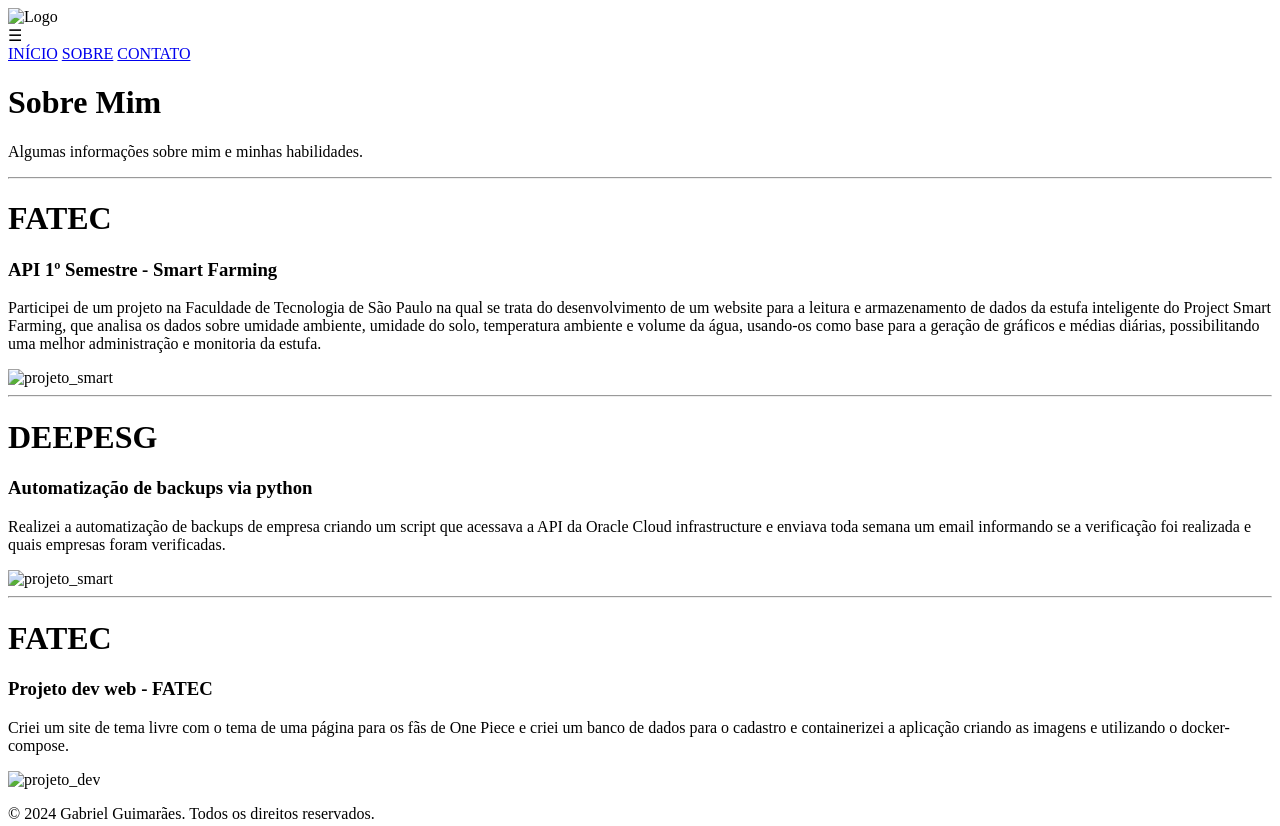
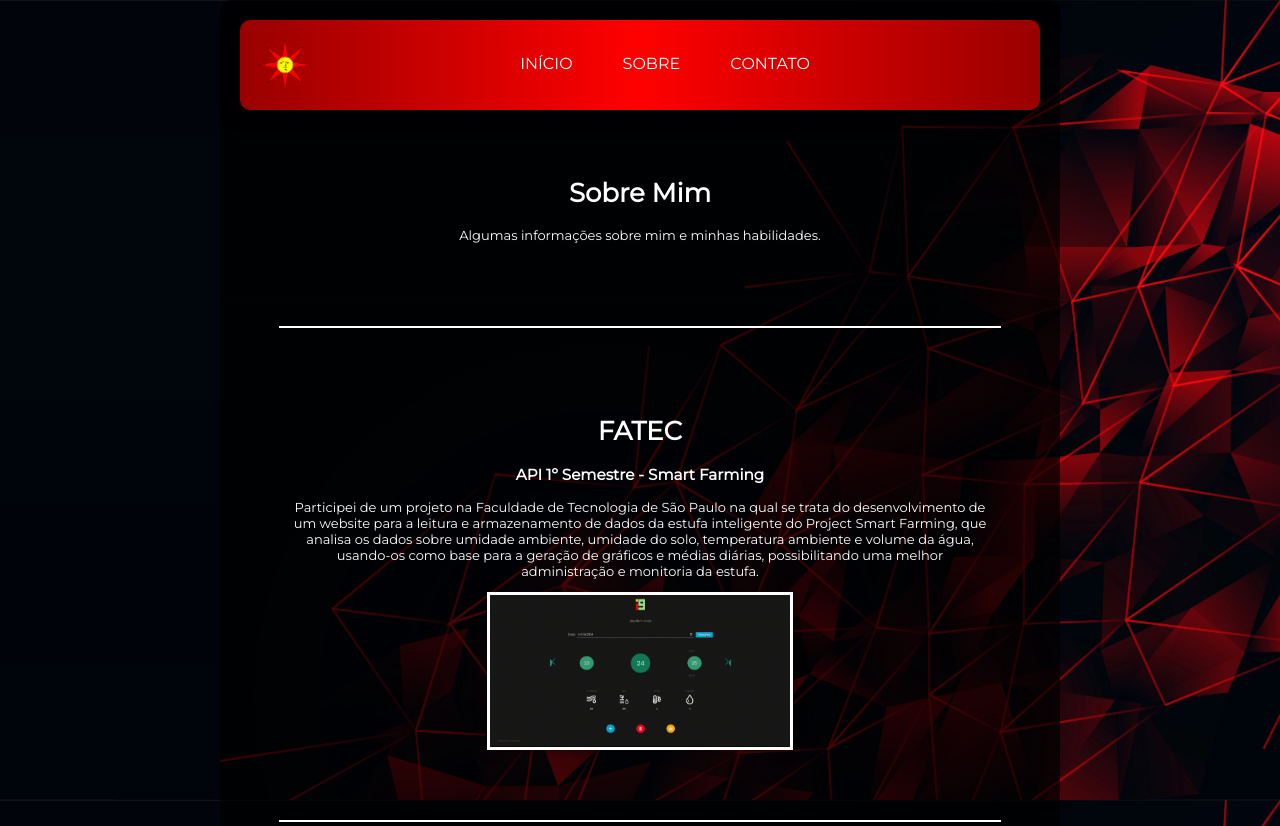
Before and after one commit to gabrielbguimaraes/PortfolioDigital-JoaoGabriel, a plain HTML site: page templates/sobre.html in a window 1280 px wide. Shown: the top 826 px of the page. Drawn offline with Linux system fonts and the light colour scheme; the site is published under a folder, as on GitHub Pages, so addresses that start at the root find nothing.

Commit message:
ajeitando as rotas

```diff
--- a/static/style.css
+++ b/static/style.css
@@ -2,7 +2,7 @@ body {
     font-family: "montserrat";
     margin: 0;
     padding: 0;
-    background-image: url("/mgt/fundo-preto.png");
+    background-image: url("../mgt/fundo-preto.png");
     color: #fff;
     overflow-x: hidden;
     overflow-y: auto;
@@ -23,7 +23,7 @@ body {
 
 @font-face {
     font-family: "montserrat";
-    src: url("/mgt/fonts/montserrat\ regular.ttf") format("truetype");
+    src: url("../mgt/fonts/montserrat\ regular.ttf") format("truetype");
 }
 
 .navbar {
--- a/templates/contato.html
+++ b/templates/contato.html
@@ -4,15 +4,15 @@
     <meta charset="UTF-8">
     <meta name="viewport" content="width=device-width, initial-scale=1.0">
     <title>Contato</title>
-    <link rel="stylesheet" href="/static/style.css">
+    <link rel="stylesheet" href="../static/style.css">
     <link rel="stylesheet" href="https://cdnjs.cloudflare.com/ajax/libs/font-awesome/5.15.3/css/all.min.css">
-    <script defer src="/static/script.js"></script>
+    <script defer src="../static/script.js"></script>
 </head>
 <body>
 
 <div class="container">
     <div class="navbar">
-        <img src="/mgt/praise_the_sun.png" alt="Logo">
+        <img src="../mgt/praise_the_sun.png" alt="Logo">
         <div class="menu-icon" onclick="toggleMenu()">&#9776;</div>
         <div class="nav-links" id="navLinks">
             <a href="index.html">INÍCIO</a>
--- a/templates/sobre.html
+++ b/templates/sobre.html
@@ -4,14 +4,14 @@
     <meta charset="UTF-8">
     <meta name="viewport" content="width=device-width, initial-scale=1.0">
     <title>Sobre Mim</title>
-    <link rel="stylesheet" href="/static/style.css">
-    <script defer src="/static/script.js"></script>
+    <link rel="stylesheet" href="../static/style.css">
+    <script defer src="../static/script.js"></script>
 </head>
 <body>
 
 <div class="container">
     <div class="navbar">
-        <img src="/mgt/praise_the_sun.png" alt="Logo">
+        <img src="../mgt/praise_the_sun.png" alt="Logo">
         <div class="menu-icon" onclick="toggleMenu()">&#9776;</div>
         <div class="nav-links" id="navLinks">
             <a href="index.html">INÍCIO</a>
@@ -32,7 +32,7 @@
         <h3>API 1º Semestre - Smart Farming</h3>
         <p>Participei de um projeto na Faculdade de Tecnologia de São Paulo na qual se trata do desenvolvimento de um website para a leitura e armazenamento de dados da estufa inteligente do Project Smart Farming, que analisa os dados sobre umidade ambiente, umidade do solo, temperatura ambiente e volume da água, usando-os como base para a geração de gráficos e médias diárias, possibilitando uma melhor administração e monitoria da estufa.</p>
         <div class="fotinho">
-            <img src="/mgt/smart.PNG" alt="projeto_smart">
+            <img src="../mgt/smart.PNG" alt="projeto_smart">
         </div>
     </div>
 
@@ -44,7 +44,7 @@
         <p>Realizei a automatização de backups de empresa criando um script que acessava a API da Oracle Cloud infrastructure e enviava toda semana um email informando se a verificação foi realizada e quais empresas foram verificadas.</p>
 
         <div class="fotinho">
-            <img src="/mgt/backups.PNG" alt="projeto_smart">
+            <img src="../mgt/backups.PNG" alt="projeto_smart">
         </div>
     </div>
 
@@ -55,7 +55,7 @@
         <h3>Projeto dev web - FATEC</h3>
         <p>Criei um site de tema livre com o tema de uma página para os fãs de One Piece e criei um banco de dados para o cadastro e containerizei a aplicação criando as imagens e utilizando o docker-compose.</p>
         <div class="fotinho">
-            <img src="/mgt/one_piece.PNG" alt="projeto_dev">
+            <img src="../mgt/one_piece.PNG" alt="projeto_dev">
         </div>
     </div>
 
```
Also changed, not shown: templates/index.html (+3 -3 lines).
